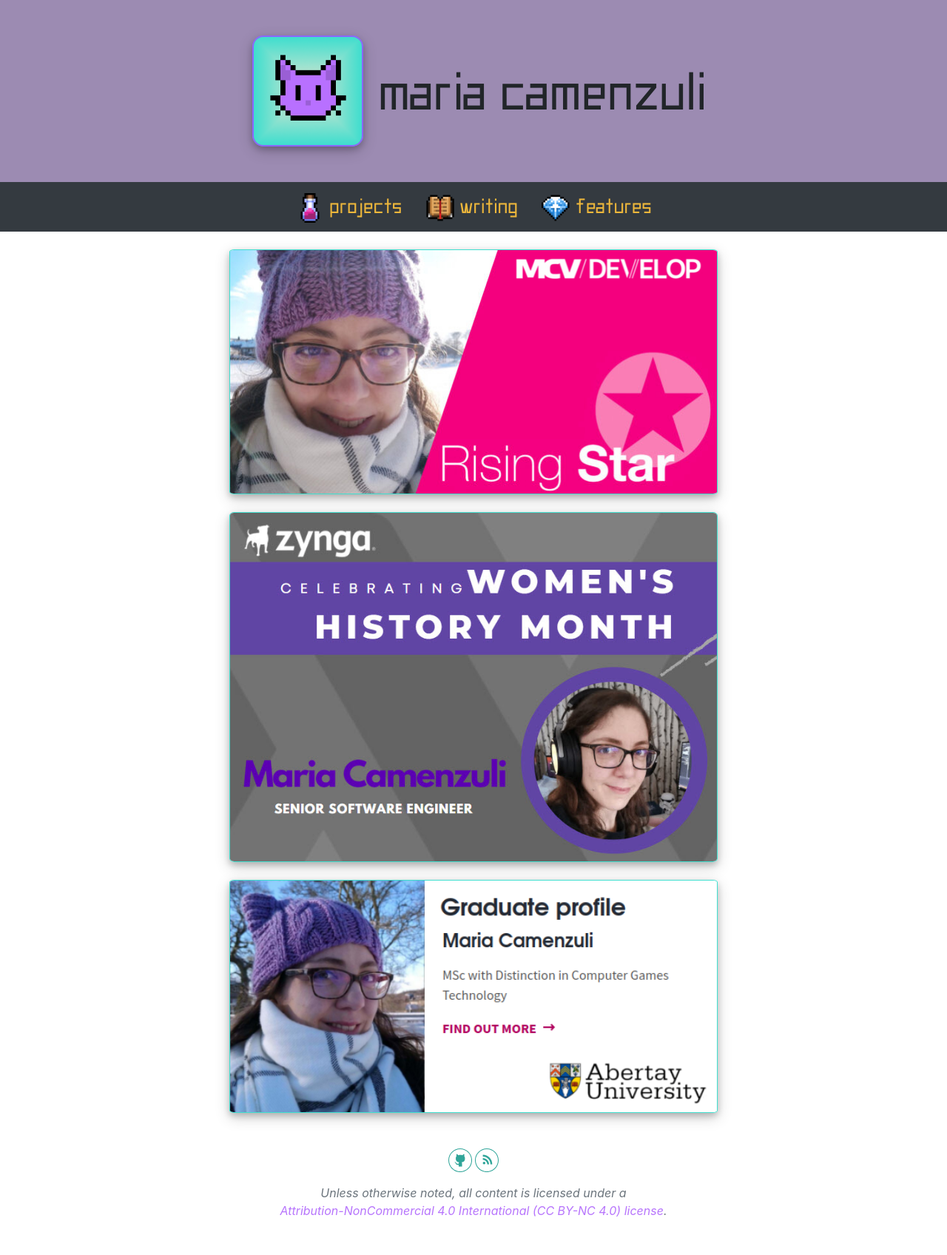
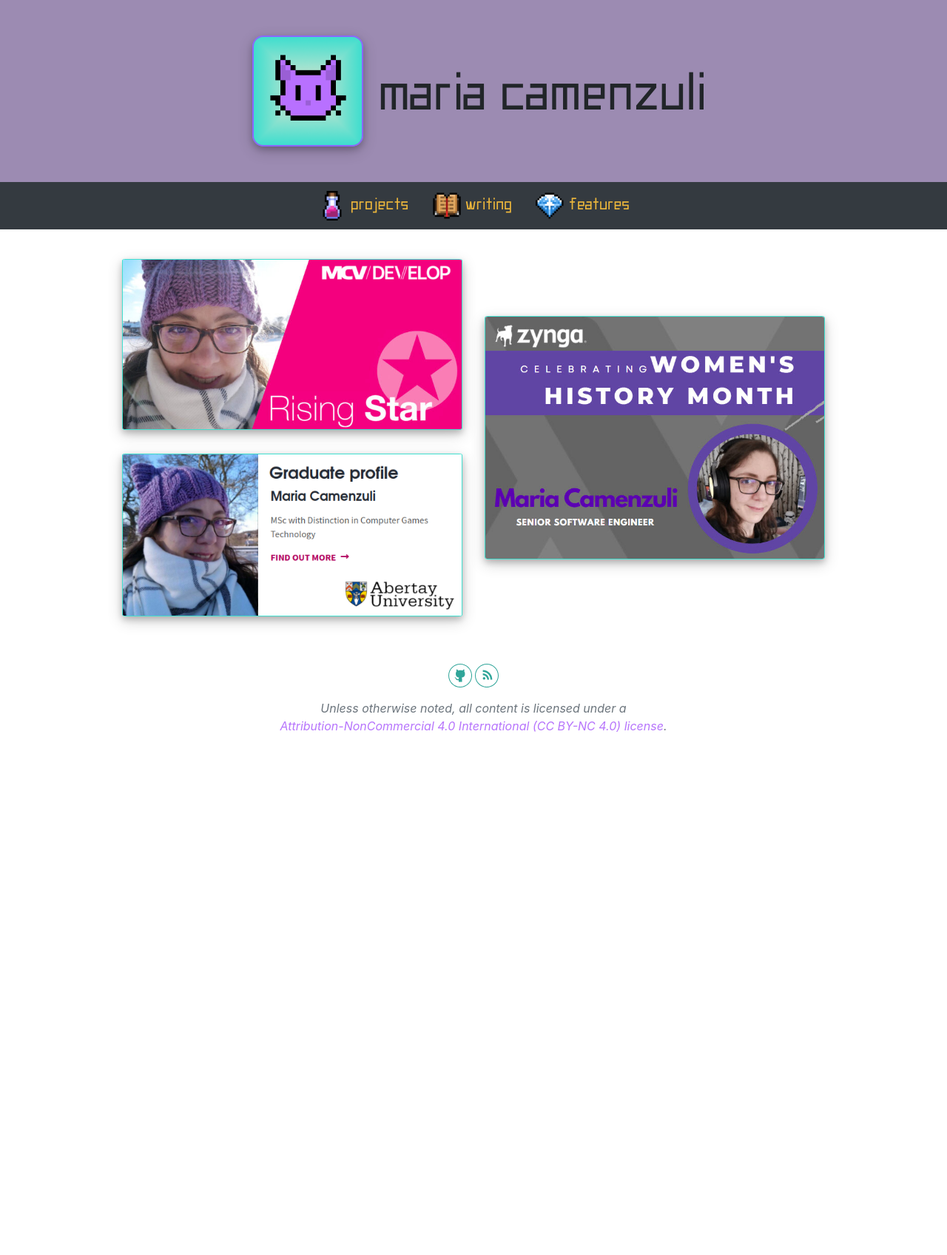
Before and after one commit to mariacamenzuli/mariacamenzuli.github.io, a Jekyll site: the page built from features.html, in a window 1280 px wide. Shown: the whole page at 74% size. Built offline with Jekyll 4.4.1, drawn with Linux system fonts in a browser that asks for light colours; nearby versions of some CDN libraries; after the commit the page ends 1041 px from its top, so only the background shows below that.

Commit message:
Style and layout changes, including changing the layout of the features page and removing use of the logo font outside of the header and nav bar

```diff
--- a/_layouts/default.html
+++ b/_layouts/default.html
@@ -17,7 +17,7 @@
         <header class="text-center pdc-bg-purple">
             <div class="container pt-5 pb-5">
                 <a class="m-3" href="/">
-                <img class="img-fluid header-logo" src="/assets/images/pdc-logo.png" width="150" alt="Cat Logo">
+                    <img class="img-fluid header-logo" src="/assets/images/pdc-logo.png" alt="Purple Cat Logo">
                 </a>
                 <span class="pdc-logo-font header-title align-middle">maria camenzuli</span>
             </div>
@@ -38,7 +38,7 @@
             </nav>
         </header>
 
-    <div class="container pdc-content">
+        <div class="container">
             {{ content }}
         </div>
 
--- a/_layouts/post.html
+++ b/_layouts/post.html
@@ -4,7 +4,7 @@
 
 <article>
     <span class="font-italic pdc-text-turquoise-dark">{{ page.date | date: "%B %e, %Y" }}</span>
-    <header><h1 class="pdc-logo-font font-weight-bold">{{ page.title }}</h1></header>
+    <header><h1 class="pdc-article-header font-weight-bold">{{ page.title }}</h1></header>
     <div class="pdc-article-text">
         {{ content }}
     </div>
--- a/assets/style/purpledevcat.css
+++ b/assets/style/purpledevcat.css
@@ -24,6 +24,7 @@
 .pdc-button {
     color: #edb73b;
     transition: unset;
+    font-size: 1.4rem;
 }
 
 .pdc-button:hover {
@@ -31,10 +32,6 @@
     background-color: #6c757d;
     border-radius: 0.25rem;
     transition: unset;
-}
-
-.pdc-content {
-    max-width: 740px;
 }
 
 .pdc-logo-font {
@@ -53,26 +50,24 @@
     color: #30a599;
 }
 
-.pdc-article header {
-    margin-bottom: 2rem;
-}
-
-.pdc-article hr {
-    margin-top: 2rem;
-    margin-bottom: 2rem;
+.pdc-article-header {
+    font-size: 1.6rem;
 }
 
 .pdc-article-text {
-    font-size: 1.3rem;
+    font-size: 1.1rem;
     font-family: serif;
 }
 
 .pdc-article-text h2 {
+    font-family: sans-serif;
     font-weight: bold;
-    font-size: 1.5rem;
+    font-size: 1.3rem;
 }
 
 .header-logo {
+    width: 150px;
+    height: 150px;
     border: 2px solid #8968ff;
     border-radius: 10%;
     box-shadow: 0 4px 8px 0 rgba(0, 0, 0, 0.2), 0 6px 20px 0 rgba(0, 0, 0, 0.19);
@@ -86,6 +81,6 @@
 .feature-link-image {
     border: 1px solid #40E0D0;
     border-radius: 1%;
-    width: 660px;
+    width: 460px;
     box-shadow: 0 4px 8px 0 rgba(0, 0, 0, 0.2), 0 6px 20px 0 rgba(0, 0, 0, 0.19);
 }
--- a/features.html
+++ b/features.html
@@ -3,26 +3,26 @@
 title: Maria Camenzuli
 ---
 
-<article class="row mb-4">
-    <div class="col-md-12 text-center">
+<div class="row">
+    <div class="col-md-6">
+        <article class="float-right my-3">
             <a href="https://www.mcvuk.com/development-news/rising-star-boss-aliens-maria-camenzuli-on-leaving-malta-imposter-syndrome-and-creating-a-sense-of-wonder/">
                 <img class="feature-link-image img-fluid" src="/assets/images/feature-mcv-develop-rising-star.jpg" alt="MCV/Develop Rising Star">
             </a>
-    </div>
         </article>
 
-<article class="row mb-4">
-    <div class="col-md-12 text-center">
+        <article class="float-right my-3">
+            <a href="https://www.abertay.ac.uk/life/alumni-and-supporters/2019-graduate-profiles/maria-camenzuli/">
+                <img class="feature-link-image img-fluid" src="/assets/images/feature-abertay-graduate-profile.png" alt="Abertay University Graduate Profile">
+            </a>
+        </article>
+    </div>
+
+    <div class="col-md-6 my-auto">
+        <article class="my-3">
             <a href="https://www.zynga.com/people/whm-spotlight-maria-camenzuli/">
                 <img class="feature-link-image img-fluid" src="/assets/images/feature-zynga-women-history-month.jpg" alt="Zynga Women's History Month Spotlight">
             </a>
+        </article>
     </div>
-</article>
-
-<article class="row mb-4">
-    <div class="col-md-12 text-center">
-        <a href="https://www.abertay.ac.uk/life/alumni-and-supporters/2019-graduate-profiles/maria-camenzuli/">
-            <img class="feature-link-image img-fluid" src="/assets/images/feature-abertay-graduate-profile.png" alt="Abertay University Graduate Profile">
-        </a>
 </div>
-</article>
--- a/index.html
+++ b/index.html
@@ -5,7 +5,7 @@
 
 <article class="row mb-4">
     <div class="col-md-12">
-        <h2 id="goop" class="text-center pdc-logo-font font-weight-bold">Goop</h2>
+        <h2 id="goop" class="pdc-article-header font-weight-bold">Goop</h2>
         <span class="font-italic pdc-text-turquoise-dark">Unity, C#</span><br>
         <div class="embed-responsive embed-responsive-16by9 mb-4">
             <iframe class="embed-responsive-item"  src="https://www.youtube.com/embed/2CixmmoyAFQ" frameborder="0" allow="accelerometer; autoplay; encrypted-media; gyroscope; picture-in-picture" allowfullscreen></iframe>
@@ -20,7 +20,7 @@
 
 <article class="row mb-4">
     <div class="col-md-12">
-        <h2 id="game-of-life" class="text-center pdc-logo-font font-weight-bold">Game of Life Pulsar Pattern Visualization Rendered Using DirectX 11</h2>
+        <h2 id="game-of-life" class="pdc-article-header font-weight-bold">Game of Life Pulsar Pattern Visualization Rendered Using DirectX 11</h2>
         <span class="font-italic pdc-text-turquoise-dark">DirectX 11, C++</span><br>
         <div class="embed-responsive embed-responsive-16by9 mb-4">
             <iframe class="embed-responsive-item" src="https://www.youtube.com/embed/eShIiXH5C9Q" frameborder="0" allow="accelerometer; autoplay; encrypted-media; gyroscope; picture-in-picture" allowfullscreen></iframe>
@@ -42,7 +42,7 @@
 
 <article class="row mb-4">
     <div class="col-md-12">
-        <h2 id="snow-crystal-game" class="text-center pdc-logo-font font-weight-bold">Snow Crystal Memory Game Rendered Using DirectX 11</h2>
+        <h2 id="snow-crystal-game" class="pdc-article-header font-weight-bold">Snow Crystal Memory Game Rendered Using DirectX 11</h2>
         <span class="font-italic pdc-text-turquoise-dark">DirectX 11, C++</span><br>
         <div class="embed-responsive embed-responsive-16by9 mb-4">
             <iframe class="embed-responsive-item" src="https://www.youtube.com/embed/ye-FnnyB0Qk" frameborder="0" allow="accelerometer; autoplay; encrypted-media; gyroscope; picture-in-picture" allowfullscreen></iframe>
--- a/writing.html
+++ b/writing.html
@@ -7,9 +7,9 @@
     <article class="row mb-4">
         <div class="col-md-12">
             <span class="font-italic pdc-text-turquoise-dark">{{ post.date | date: '%B %d, %Y' }}</span><br>
-            <h2 class="pdc-logo-font font-weight-bold">{{ post.title }}</h2>
+            <h2 class="pdc-article-header font-weight-bold">{{ post.title }}</h2>
             <div class="pdc-article-text">{{ post.excerpt }}</div>
-            <p><a class="btn btn-dark pdc-button pdc-logo-font" href="{{ site.baseurl }}{{ post.url }}" role="button">Read more »</a></p>
+            <p><a class="btn btn-dark pdc-button pdc-logo-font" href="{{ site.baseurl }}{{ post.url }}" role="button">read more »</a></p>
         </div>
     </article>
 {% endfor %}
```
Lines whose indentation alone changed are shown as unchanged.
